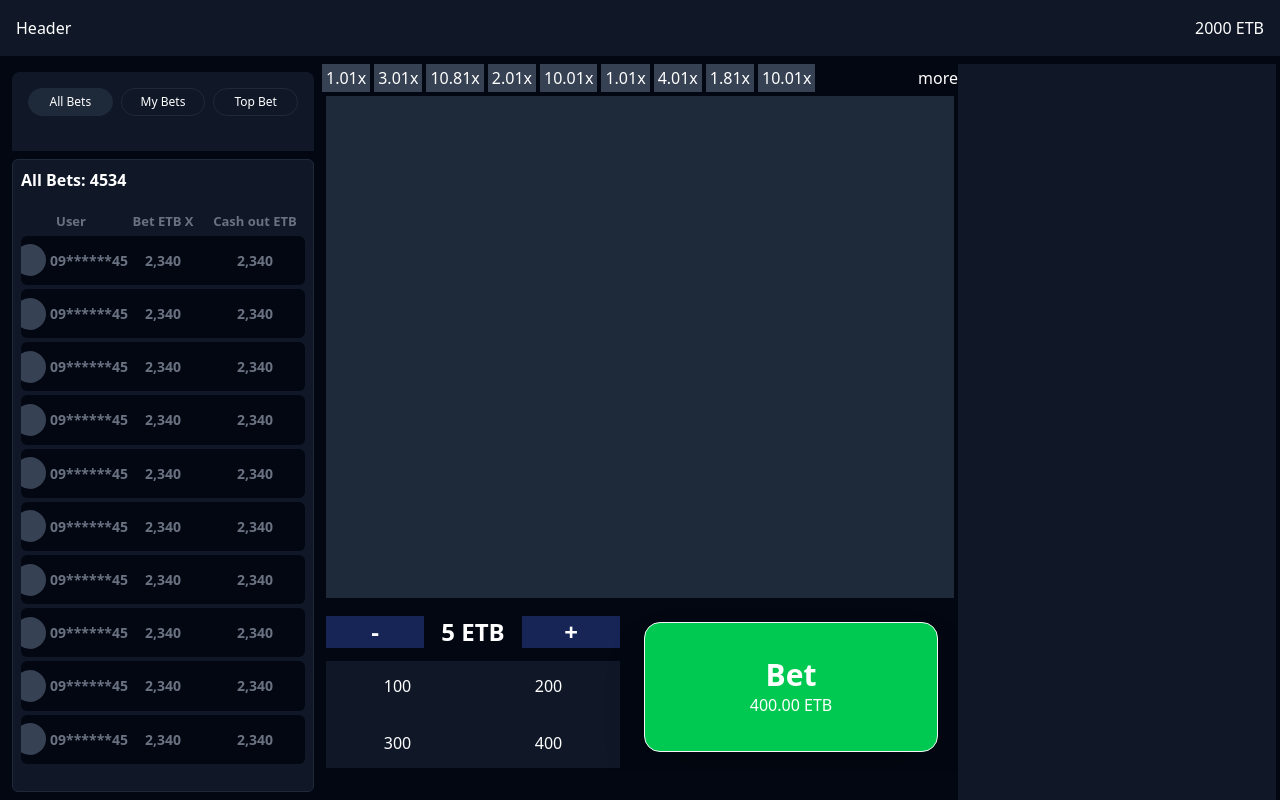
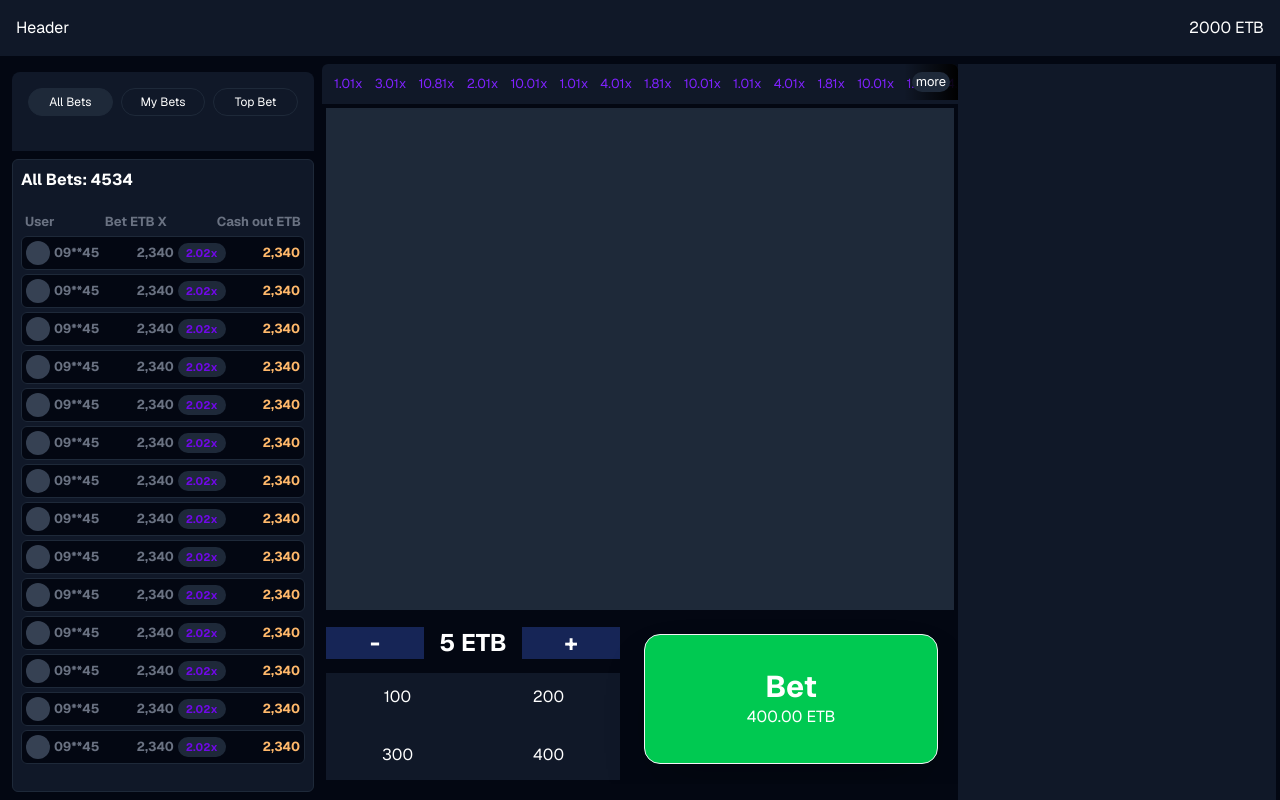
Before and after one commit to Nathanim1919/Avaitor-game, a React (Vite) app in the folder client/: page / in a window 1280 px wide. Built offline with nearby package versions, Linux system fonts and the light colour scheme.

Commit message:
style: enhance UI with new font, scrollbar styles, and button hover effects; update layout for better responsiveness

```diff
--- a/client/src/App.css
+++ b/client/src/App.css
@@ -1,3 +1,7 @@
+@import url('https://fonts.googleapis.com/css2?family=Geist:wght@100..900&family=Roboto:ital,wght@0,100..900;1,100..900&display=swap');
+
 html{
     overflow: hidden;
+    font-family: "Geist", serif;
+    /* font-family: "Roboto", serif; */
 }
--- a/client/src/components/AllBet.tsx
+++ b/client/src/components/AllBet.tsx
@@ -7,29 +7,30 @@ const AllBets: React.FC = () => {
         <h2>All Bets: 4534</h2>
       </div>
       <div className="p-2 overflow-hidden rounded-t-2xl">
-        <div className="grid grid-cols-3 p-1 text-[13px] place-items-center text-gray-500 font-bold">
+        <div className="flex items-center justify-between p-1 text-[13px] place-items-center text-gray-500 font-bold">
           <span>User</span>
           <span>Bet ETB X</span>
           <span className="self-end">Cash out ETB</span>
         </div>
 
         <div className="grid gap-1 h-[66vh] overflow-y-auto">
-          {[...Array(10)].map((_, i) => (
+          {[...Array(20)].map((_, i) => (
             <div
               key={i}
-              className="grid grid-cols-3 text-[14px] place-items-center bg-gray-950 p-1 rounded-md text-gray-500 font-bold"
+              className="flex items-center justify-between text-[13px] place-items-center bg-gray-950 p-1 rounded-md text-gray-500 font-bold border border-gray-800"
             >
               <div className="flex items-center gap-1">
-                <div className="w-8 h-8 rounded-full bg-gray-700"></div>
+                <div className="w-6 h-6 rounded-full bg-gray-700"></div>
                 <div className="flex flex-col">
-                  <p className="m-0">09******45</p>
+                  <p className="m-0">09**45</p>
                 </div>
               </div>
-              <div>
+              <div className="flex items-center gap-1">
                 <span>2,340</span>
+                <span className="text-[11px] text-violet-700 bg-gray-800 px-2 py-[2px] rounded-full">2.02x</span>
               </div>
               <div>
-                <span>2,340</span>
+                <span className="text-orange-300">2,340</span>
               </div>
             </div>
           ))}
--- a/client/src/components/PlayBoard.tsx
+++ b/client/src/components/PlayBoard.tsx
@@ -21,7 +21,7 @@ const PlayBoard = () => {
         </div>
       </div>
       <div className="flex-1 grid gap-1 p-4">
-        <button className="bg-green-500 rounded-2xl cursor-pointer shadow-2xl border border-gray-100 flex flex-col items-center justify-center">
+        <button className="bg-green-500 hover:bg-green-600 rounded-2xl cursor-pointer shadow-2xl border border-gray-100 flex flex-col items-center justify-center">
           <span className="text-3xl font-bold">Bet</span>
           <span>400.00 ETB</span>
         </button>
--- a/client/src/components/PrevBetMultiplier.tsx
+++ b/client/src/components/PrevBetMultiplier.tsx
@@ -1,20 +1,183 @@
+import { useState } from "react";
+
 export const PrevBetMultiplier: React.FC = () => {
-    return (
-        <div className="flex items-center justify-between bg-gray-950">
-            <div className="flex items-center gap-1">
-                <span className="py-[2px] px-1 bg-gray-700">1.01x</span>
-                <span className="py-[2px] px-1 bg-gray-700">3.01x</span>
-                <span className="py-[2px] px-1 bg-gray-700">10.81x</span>
-                <span className="py-[2px] px-1 bg-gray-700">2.01x</span>
-                <span className="py-[2px] px-1 bg-gray-700">10.01x</span>
-                <span className="py-[2px] px-1 bg-gray-700">1.01x</span>
-                <span className="py-[2px] px-1 bg-gray-700">4.01x</span>
-                <span className="py-[2px] px-1 bg-gray-700">1.81x</span>
-                <span className="py-[2px] px-1 bg-gray-700">10.01x</span>
-            </div>
-            <div>
-                more
-            </div>
-        </div>
-    )
+  const [expand, setExpand] = useState<boolean>(false);
+
+  return (
+    <div className={`flex transition-all duration-500 items-center justify-between bg-gray-900 p-2
+    ${expand?"absolute max-w-[100%] m-auto z-100 flex-wrap":"relative  overflow-hidden"}
+    rounded-t-md`}>
+      <div className={`transition-all duration-500 flex items-center gap-1 w-full
+      ${expand?"relative flex-wrap":""}
+        `}>
+        <span className="text-[13px] text-violet-600 py-[2px] px-1">1.01x</span>
+        <span className="text-[13px] text-violet-600 py-[2px] px-1">3.01x</span>
+        <span className="text-[13px] text-violet-600 py-[2px] px-1">
+          10.81x
+        </span>
+        <span className="text-[13px] text-violet-600 py-[2px] px-1">2.01x</span>
+        <span className="text-[13px] text-violet-600 py-[2px] px-1">
+          10.01x
+        </span>
+        <span className="text-[13px] text-violet-600 py-[2px] px-1">1.01x</span>
+        <span className="text-[13px] text-violet-600 py-[2px] px-1">4.01x</span>
+        <span className="text-[13px] text-violet-600 py-[2px] px-1">1.81x</span>
+        <span className="text-[13px] text-violet-600 py-[2px] px-1">
+          10.01x
+        </span>
+        <span className="text-[13px] text-violet-600 py-[2px] px-1">1.01x</span>
+        <span className="text-[13px] text-violet-600 py-[2px] px-1">4.01x</span>
+        <span className="text-[13px] text-violet-600 py-[2px] px-1">1.81x</span>
+        <span className="text-[13px] text-violet-600 py-[2px] px-1">
+          10.01x
+        </span>
+        <span className="text-[13px] text-violet-600 py-[2px] px-1">1.01x</span>
+        <span className="text-[13px] text-violet-600 py-[2px] px-1">4.01x</span>
+        <span className="text-[13px] text-violet-600 py-[2px] px-1">1.81x</span>
+        <span className="text-[13px] text-violet-600 py-[2px] px-1">
+          10.01x
+        </span>
+        <span className="text-[13px] text-violet-600 py-[2px] px-1">3.01x</span>
+        <span className="text-[13px] text-violet-600 py-[2px] px-1">
+          10.81x
+        </span>
+        <span className="text-[13px] text-violet-600 py-[2px] px-1">2.01x</span>
+        <span className="text-[13px] text-violet-600 py-[2px] px-1">
+          10.01x
+        </span>
+        <span className="text-[13px] text-violet-600 py-[2px] px-1">1.01x</span>
+        <span className="text-[13px] text-violet-600 py-[2px] px-1">4.01x</span>
+        <span className="text-[13px] text-violet-600 py-[2px] px-1">1.81x</span>
+        <span className="text-[13px] text-violet-600 py-[2px] px-1">
+          10.01x
+        </span>
+        <span className="text-[13px] text-violet-600 py-[2px] px-1">1.01x</span>
+        <span className="text-[13px] text-violet-600 py-[2px] px-1">4.01x</span>
+        <span className="text-[13px] text-violet-600 py-[2px] px-1">1.81x</span>
+        <span className="text-[13px] text-violet-600 py-[2px] px-1">
+          10.01x
+        </span>
+        <span className="text-[13px] text-violet-600 py-[2px] px-1">1.01x</span>
+        <span className="text-[13px] text-violet-600 py-[2px] px-1">4.01x</span>
+        <span className="text-[13px] text-violet-600 py-[2px] px-1">1.81x</span>
+        <span className="text-[13px] text-violet-600 py-[2px] px-1">
+          10.01x
+        </span>
+        <span className="text-[13px] text-violet-600 py-[2px] px-1">1.01x</span>
+        <span className="text-[13px] text-violet-600 py-[2px] px-1">3.01x</span>
+        <span className="text-[13px] text-violet-600 py-[2px] px-1">
+          10.81x
+        </span>
+        <span className="text-[13px] text-violet-600 py-[2px] px-1">2.01x</span>
+        <span className="text-[13px] text-violet-600 py-[2px] px-1">
+          10.01x
+        </span>
+        <span className="text-[13px] text-violet-600 py-[2px] px-1">1.01x</span>
+        <span className="text-[13px] text-violet-600 py-[2px] px-1">4.01x</span>
+        <span className="text-[13px] text-violet-600 py-[2px] px-1">1.81x</span>
+        <span className="text-[13px] text-violet-600 py-[2px] px-1">
+          10.01x
+        </span>
+        <span className="text-[13px] text-violet-600 py-[2px] px-1">1.01x</span>
+        <span className="text-[13px] text-violet-600 py-[2px] px-1">4.01x</span>
+        <span className="text-[13px] text-violet-600 py-[2px] px-1">1.81x</span>
+        <span className="text-[13px] text-violet-600 py-[2px] px-1">
+          10.01x
+        </span>
+        <span className="text-[13px] text-violet-600 py-[2px] px-1">1.01x</span>
+        <span className="text-[13px] text-violet-600 py-[2px] px-1">4.01x</span>
+        <span className="text-[13px] text-violet-600 py-[2px] px-1">1.81x</span>
+        <span className="text-[13px] text-violet-600 py-[2px] px-1">
+          10.01x
+        </span>
+        <span className="text-[13px] text-violet-600 py-[2px] px-1">3.01x</span>
+        <span className="text-[13px] text-violet-600 py-[2px] px-1">
+          10.81x
+        </span>
+        <span className="text-[13px] text-violet-600 py-[2px] px-1">2.01x</span>
+        <span className="text-[13px] text-violet-600 py-[2px] px-1">
+          10.01x
+        </span>
+        <span className="text-[13px] text-violet-600 py-[2px] px-1">1.01x</span>
+        <span className="text-[13px] text-violet-600 py-[2px] px-1">4.01x</span>
+        <span className="text-[13px] text-violet-600 py-[2px] px-1">1.81x</span>
+        <span className="text-[13px] text-violet-600 py-[2px] px-1">
+          10.01x
+        </span>
+        <span className="text-[13px] text-violet-600 py-[2px] px-1">1.01x</span>
+        <span className="text-[13px] text-violet-600 py-[2px] px-1">4.01x</span>
+        <span className="text-[13px] text-violet-600 py-[2px] px-1">1.81x</span>
+        <span className="text-[13px] text-violet-600 py-[2px] px-1">
+          10.01x
+        </span>
+        <span className="text-[13px] text-violet-600 py-[2px] px-1">1.01x</span>
+        <span className="text-[13px] text-violet-600 py-[2px] px-1">4.01x</span>
+        <span className="text-[13px] text-violet-600 py-[2px] px-1">1.81x</span>
+        <span className="text-[13px] text-violet-600 py-[2px] px-1">
+          10.01x
+        </span>
+        <span className="text-[13px] text-violet-600 py-[2px] px-1">1.01x</span>
+        <span className="text-[13px] text-violet-600 py-[2px] px-1">3.01x</span>
+        <span className="text-[13px] text-violet-600 py-[2px] px-1">
+          10.81x
+        </span>
+        <span className="text-[13px] text-violet-600 py-[2px] px-1">2.01x</span>
+        <span className="text-[13px] text-violet-600 py-[2px] px-1">
+          10.01x
+        </span>
+        <span className="text-[13px] text-violet-600 py-[2px] px-1">1.01x</span>
+        <span className="text-[13px] text-violet-600 py-[2px] px-1">4.01x</span>
+        <span className="text-[13px] text-violet-600 py-[2px] px-1">1.81x</span>
+        <span className="text-[13px] text-violet-600 py-[2px] px-1">
+          10.01x
+        </span>
+        <span className="text-[13px] text-violet-600 py-[2px] px-1">1.01x</span>
+        <span className="text-[13px] text-violet-600 py-[2px] px-1">4.01x</span>
+        <span className="text-[13px] text-violet-600 py-[2px] px-1">1.81x</span>
+        <span className="text-[13px] text-violet-600 py-[2px] px-1">
+          10.01x
+        </span>
+        <span className="text-[13px] text-violet-600 py-[2px] px-1">1.01x</span>
+        <span className="text-[13px] text-violet-600 py-[2px] px-1">4.01x</span>
+        <span className="text-[13px] text-violet-600 py-[2px] px-1">1.81x</span>
+        <span className="text-[13px] text-violet-600 py-[2px] px-1">
+          10.01x
+        </span>
+        <span className="text-[13px] text-violet-600 py-[2px] px-1">3.01x</span>
+        <span className="text-[13px] text-violet-600 py-[2px] px-1">
+          10.81x
+        </span>
+        <span className="text-[13px] text-violet-600 py-[2px] px-1">2.01x</span>
+        <span className="text-[13px] text-violet-600 py-[2px] px-1">
+          10.01x
+        </span>
+        <span className="text-[13px] text-violet-600 py-[2px] px-1">1.01x</span>
+        <span className="text-[13px] text-violet-600 py-[2px] px-1">4.01x</span>
+        <span className="text-[13px] text-violet-600 py-[2px] px-1">1.81x</span>
+        <span className="text-[13px] text-violet-600 py-[2px] px-1">
+          10.01x
+        </span>
+        <span className="text-[13px] text-violet-600 py-[2px] px-1">1.01x</span>
+        <span className="text-[13px] text-violet-600 py-[2px] px-1">4.01x</span>
+        <span className="text-[13px] text-violet-600 py-[2px] px-1">1.81x</span>
+        <span className="text-[13px] text-violet-600 py-[2px] px-1">
+          10.01x
+        </span>
+        <span className="text-[13px] text-violet-600 py-[2px] px-1">1.01x</span>
+        <span className="text-[13px] text-violet-600 py-[2px] px-1">4.01x</span>
+        <span className="text-[13px] text-violet-600 py-[2px] px-1">1.81x</span>
+        <span className="text-[13px] text-violet-600 py-[2px] px-1">
+          10.01x
+        </span>
+      </div>
+      <div className="absolute bg-gradient-to-l from-black to-transparent top-0 right-0 p-2 grid place-items-center px-2">
+        <button
+          onClick={() => setExpand(!expand)}
+          className="bg-gray-800 hover:text-gray-200 cursor-pointer px-1 rounded-2xl text-[13px]"
+        >
+          more
+        </button>
+      </div>
+    </div>
+  );
 };
--- a/client/src/index.css
+++ b/client/src/index.css
@@ -1 +1,21 @@
 @import "tailwindcss";
+
+/* width */
+::-webkit-scrollbar {
+    width: 3px;
+  }
+
+  /* Track */
+  ::-webkit-scrollbar-track {
+    background: #3f3e3e;
+  }
+
+  /* Handle */
+  ::-webkit-scrollbar-thumb {
+    background: #131212;
+  }
+
+  /* Handle on hover */
+  ::-webkit-scrollbar-thumb:hover {
+    background: #161616;
+  }
--- a/client/src/page/GameBoard.tsx
+++ b/client/src/page/GameBoard.tsx
@@ -4,7 +4,7 @@ import { PrevBetMultiplier } from "../components/PrevBetMultiplier";
 
 const GameBoard: React.FC = () => {
   return (
-    <div className="grid overflow-hidden">
+    <div className="grid overflow-hidden relative">
       <PrevBetMultiplier />
       <div className="grid grid-rows-4 h-[85vh] p-1 gap-2">
         <div className="row-span-3">
```
Also changed, not shown: client/src/assets/circle.jpeg (added).
